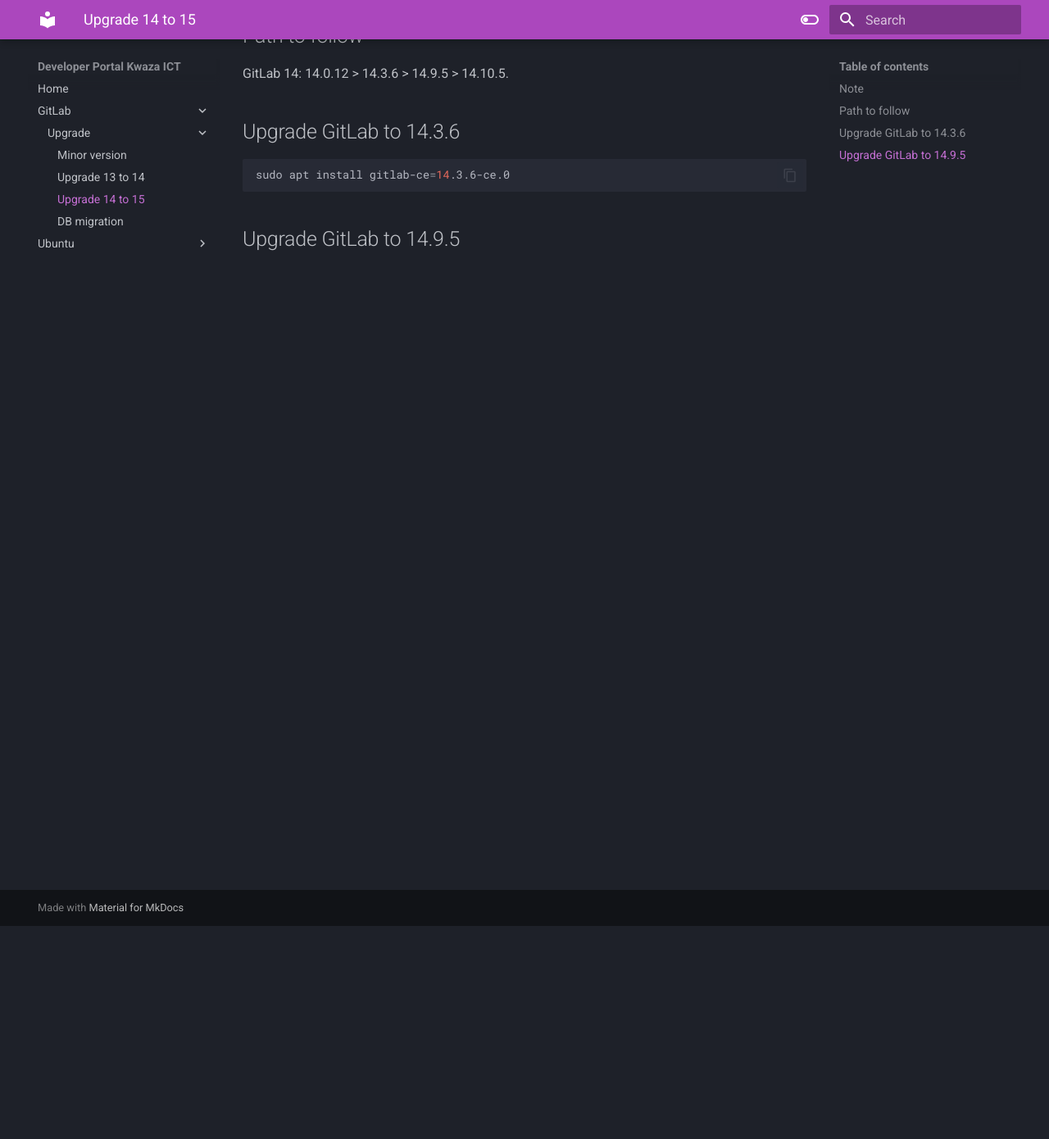
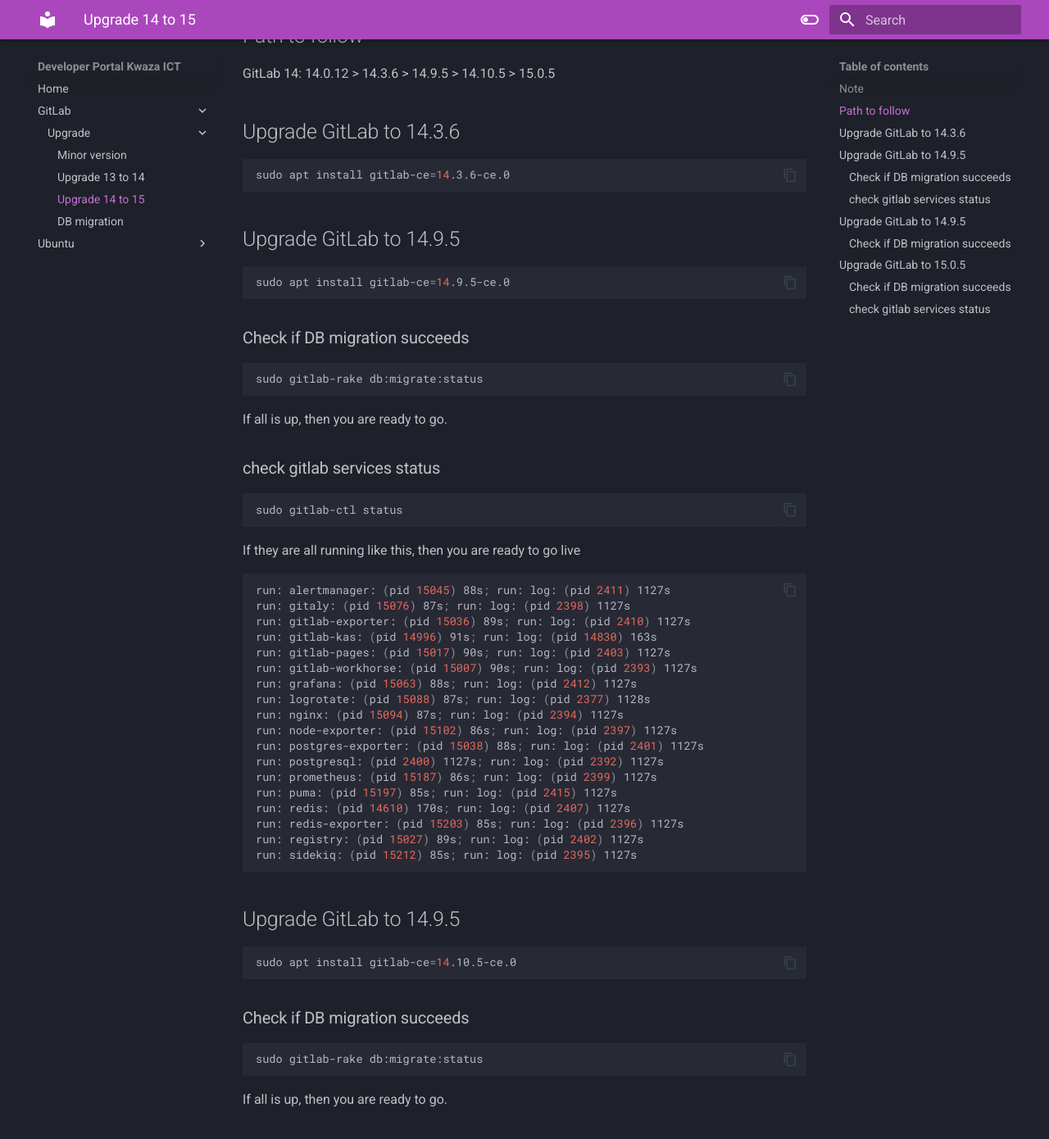
Before and after one commit to Kwaza-ICT/ops-portal, an MkDocs documentation site: the page built from docs/gitlab/14-to-15.md, in a window 1280 px wide and 1400 px high, scrolled down 270 px. Shown: the top 1390 px of the window at 82% size. Built offline with MkDocs 1.6.1 and Material for MkDocs 9.7.7, drawn with Linux system fonts in a browser that asks for light colours; some of the changed text lies outside the part shown.

Commit message:
update gitlab to version 15

````diff
--- a/docs/gitlab/14-to-15.md
+++ b/docs/gitlab/14-to-15.md
@@ -6,7 +6,7 @@
 
 ## Path to follow
 
-GitLab 14: 14.0.12 > 14.3.6 > 14.9.5 > 14.10.5.
+GitLab 14: 14.0.12 > 14.3.6 > 14.9.5 > 14.10.5 > 15.0.5
 
 ## Upgrade GitLab to 14.3.6
 
@@ -14,8 +14,77 @@
 sudo apt install gitlab-ce=14.3.6-ce.0
 ```
 
+## Upgrade GitLab to 14.9.5
 
+```shell
+sudo apt install gitlab-ce=14.9.5-ce.0
+```
 
+### Check if DB migration succeeds
 
+```shell
+sudo gitlab-rake db:migrate:status
+```
+If all is up, then you are ready to go.
+
+### check gitlab services status
+
+```shell
+sudo gitlab-ctl status
+```
+
+If they are all running like this, then you are ready to go live
+```shell
+run: alertmanager: (pid 15045) 88s; run: log: (pid 2411) 1127s
+run: gitaly: (pid 15076) 87s; run: log: (pid 2398) 1127s
+run: gitlab-exporter: (pid 15036) 89s; run: log: (pid 2410) 1127s
+run: gitlab-kas: (pid 14996) 91s; run: log: (pid 14830) 163s
+run: gitlab-pages: (pid 15017) 90s; run: log: (pid 2403) 1127s
+run: gitlab-workhorse: (pid 15007) 90s; run: log: (pid 2393) 1127s
+run: grafana: (pid 15063) 88s; run: log: (pid 2412) 1127s
+run: logrotate: (pid 15088) 87s; run: log: (pid 2377) 1128s
+run: nginx: (pid 15094) 87s; run: log: (pid 2394) 1127s
+run: node-exporter: (pid 15102) 86s; run: log: (pid 2397) 1127s
+run: postgres-exporter: (pid 15038) 88s; run: log: (pid 2401) 1127s
+run: postgresql: (pid 2400) 1127s; run: log: (pid 2392) 1127s
+run: prometheus: (pid 15187) 86s; run: log: (pid 2399) 1127s
+run: puma: (pid 15197) 85s; run: log: (pid 2415) 1127s
+run: redis: (pid 14610) 170s; run: log: (pid 2407) 1127s
+run: redis-exporter: (pid 15203) 85s; run: log: (pid 2396) 1127s
+run: registry: (pid 15027) 89s; run: log: (pid 2402) 1127s
+run: sidekiq: (pid 15212) 85s; run: log: (pid 2395) 1127s
+```
 
 ## Upgrade GitLab to 14.9.5
+
+```shell
+sudo apt install gitlab-ce=14.10.5-ce.0
+```
+
+### Check if DB migration succeeds
+
+```shell
+sudo gitlab-rake db:migrate:status
+```
+If all is up, then you are ready to go.
+
+## Upgrade GitLab to 15.0.5
+
+```shell
+sudo apt install gitlab-ce=15.0.5-ce.0
+```
+
+### Check if DB migration succeeds
+
+```shell
+sudo gitlab-rake db:migrate:status
+```
+If all is up, then you are ready to go.
+
+### check gitlab services status
+
+```shell
+sudo gitlab-ctl status
+```
+
+If everything is ok, then you are ready to go.
````
